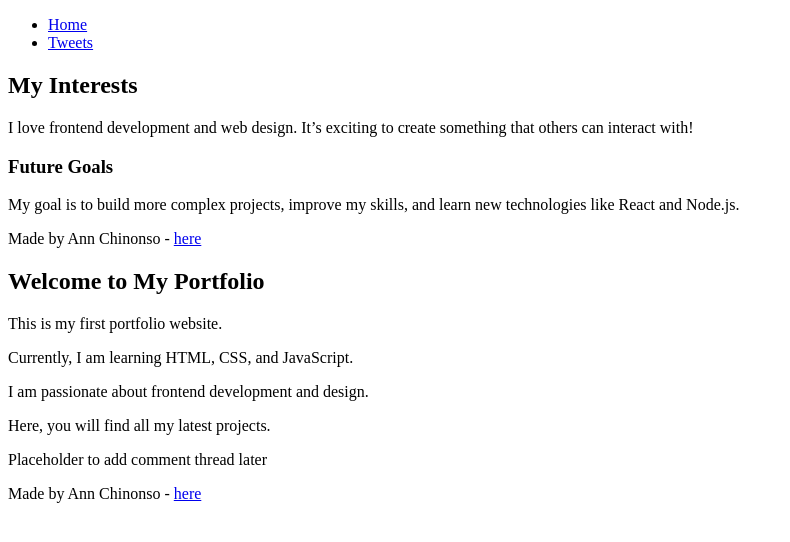
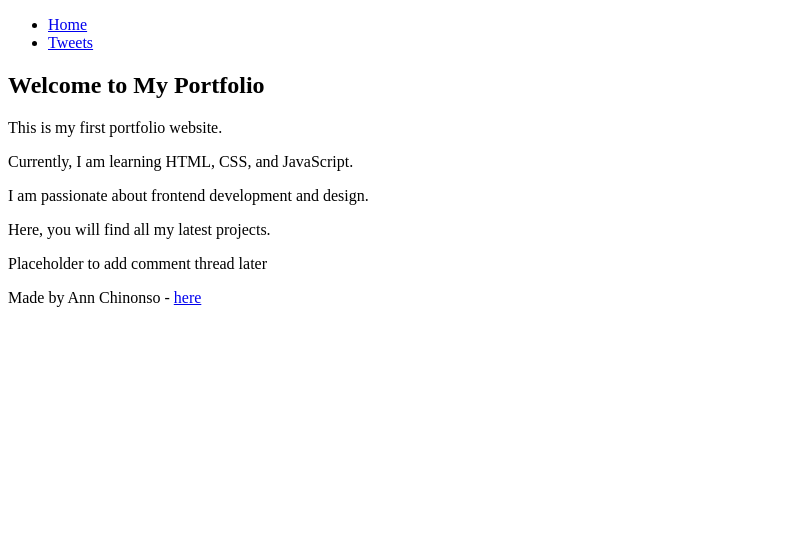
Before and after one commit to Annlarstic/My_First_Portfolio, a plain HTML site: page html_basic/index.html in a window 1280 px wide. Shown: the whole page, without its empty margins (0-790 px from the left). Drawn offline with Linux system fonts and the light colour scheme.

Commit message:
Updated structure for index.html and tweets.html

```diff
--- a/html_basic/index.html
+++ b/html_basic/index.html
@@ -6,6 +6,8 @@
     <title>My First Portfolio</title>
 </head>
 <body>
+
+    <!-- Header -->
     <header>
         <ul>
             <li><a href="index.html">Home</a></li>
@@ -13,20 +15,9 @@
         </ul>
     </header>
 
-
+    <!-- Main -->
     <main>
-        <!-- Your new content goes here -->
-        <h2>My Interests</h2>
-        <p>I love frontend development and web design. It’s exciting to create something that others can interact with!</p>
-
-        <h3>Future Goals</h3>
-        <p>My goal is to build more complex projects, improve my skills, and learn new technologies like React and Node.js.</p>
-    </main>
-
-    <footer>
-        <p>Made by Ann Chinonso - <a href="https://www.example.com" target="_blank">here</a></p>
-    </footer>
-    <main>
+        <!-- Article -->
         <article>
             <h1>Welcome to My Portfolio</h1>
             <p>This is my first portfolio website.</p>
@@ -35,13 +26,16 @@
             <p>Here, you will find all my latest projects.</p>
         </article>
 
+        <!-- Aside -->
         <aside>
             <p>Placeholder to add comment thread later</p>
         </aside>
     </main>
 
+    <!-- Footer -->
     <footer>
         <p>Made by Ann Chinonso - <a href="https://www.example.com" target="_blank">here</a></p>
     </footer>
+
 </body>
 </html>
```
